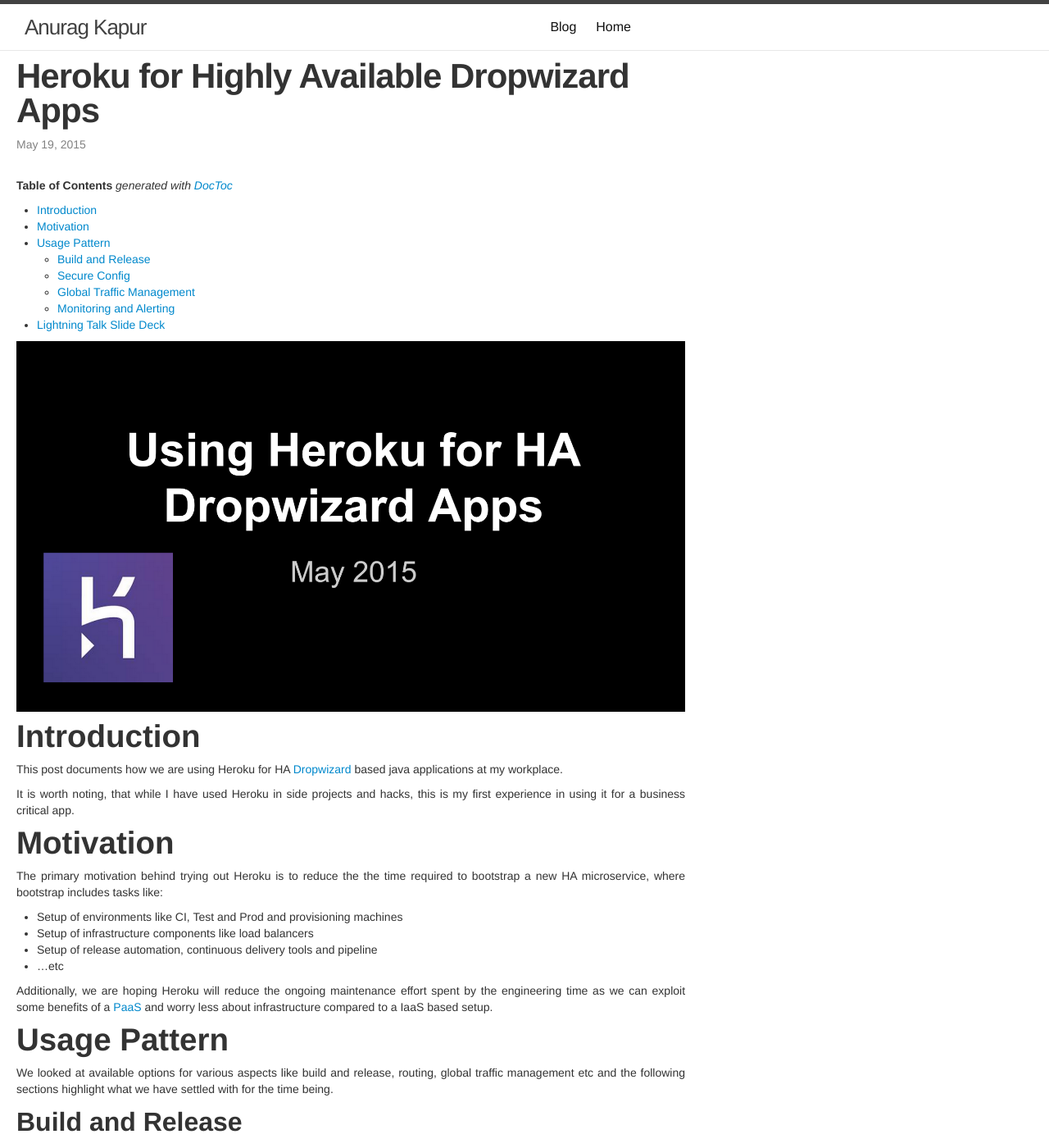
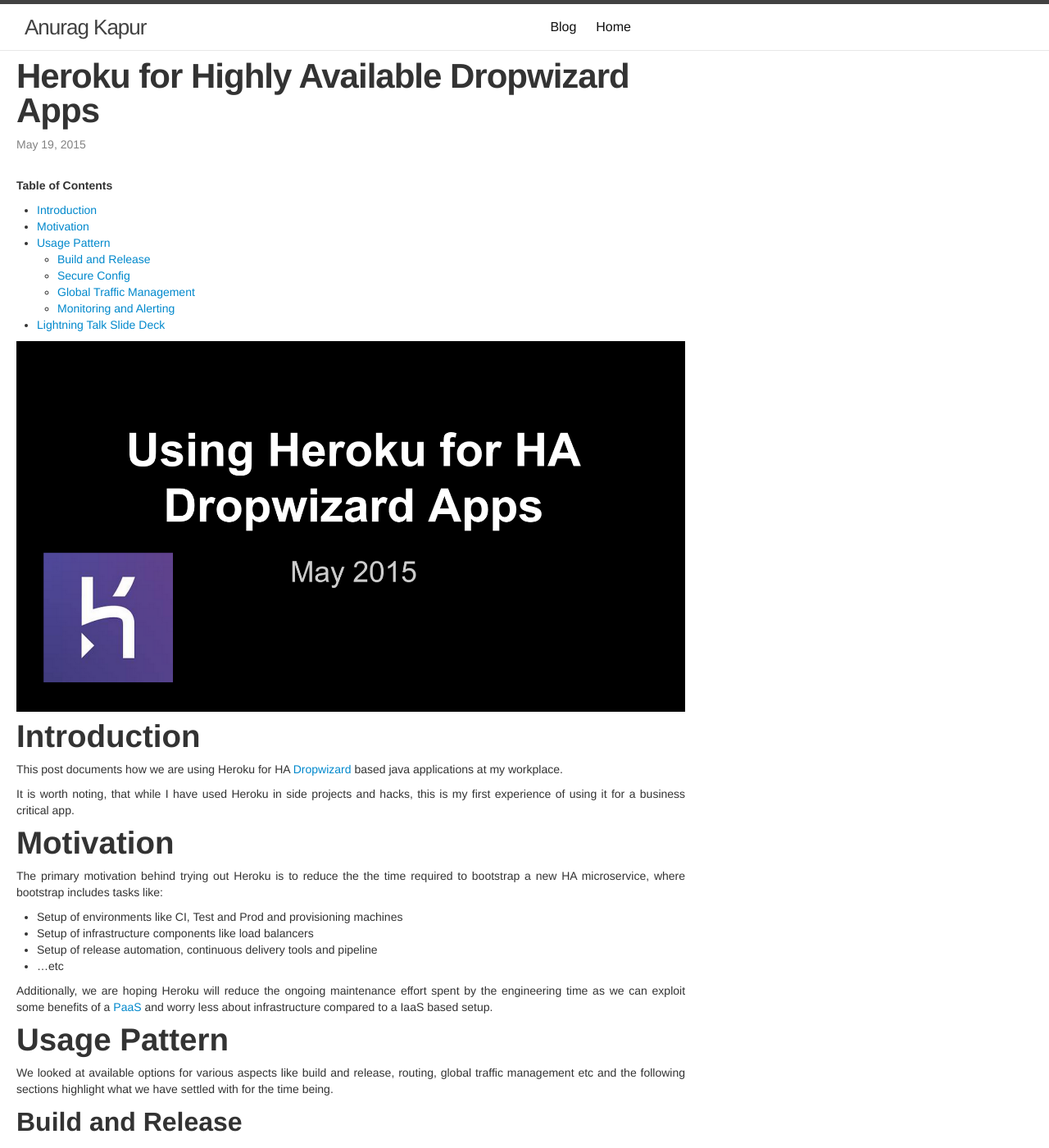
Before and after one commit to anuragkapur/anuragkapur.github.io, a Jekyll site: the page built from blog/engineering/_posts/2015-05-19-heroku-for-highly-available-dropwizard-apps.md, in a window 1280 px wide and 1400 px high. Shown: the whole window at 82% size. Built offline with Jekyll 4.4.1, drawn with Linux system fonts in a browser that asks for light colours; comment, search, counter and statistics services are not loaded.

Commit message:
Minor formatting/typo corrections

```diff
--- a/blog/engineering/_posts/2015-05-19-heroku-for-highly-available-dropwizard-apps.md
+++ b/blog/engineering/_posts/2015-05-19-heroku-for-highly-available-dropwizard-apps.md
@@ -10,7 +10,7 @@
 
 <!-- START doctoc generated TOC please keep comment here to allow auto update -->
 <!-- DON'T EDIT THIS SECTION, INSTEAD RE-RUN doctoc TO UPDATE -->
-**Table of Contents**  *generated with [DocToc](https://github.com/thlorenz/doctoc)*
+**Table of Contents**
 
 - [Introduction](#introduction)
 - [Motivation](#motivation)
@@ -30,7 +30,7 @@
 This post documents how we are using Heroku for HA [Dropwizard](http://www.dropwizard.io/) based java applications at my
 workplace.
 
-It is worth noting, that while I have used Heroku in side projects and hacks, this is my first experience in using it
+It is worth noting, that while I have used Heroku in side projects and hacks, this is my first experience of using it
 for a business critical app.
 
 # Motivation
```
